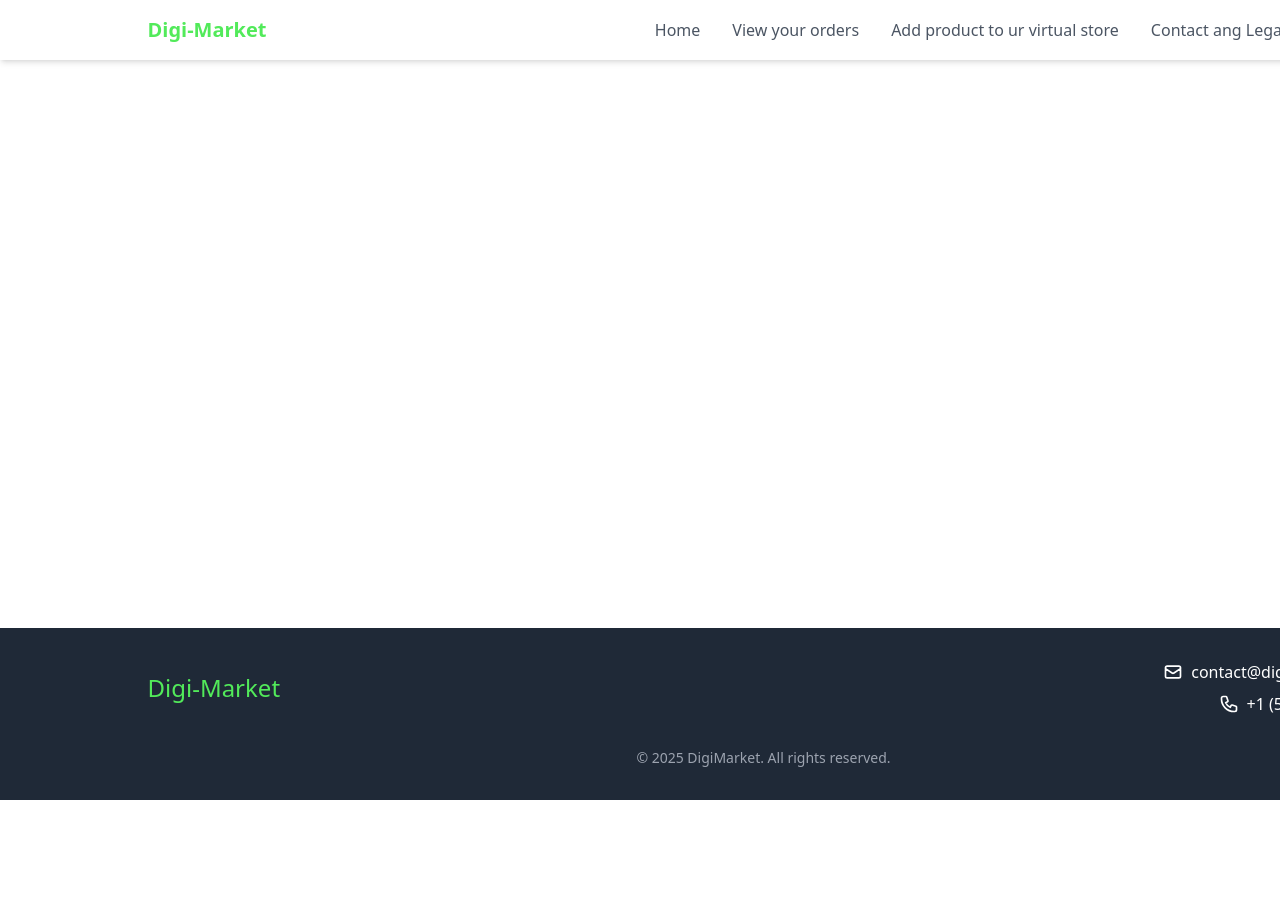
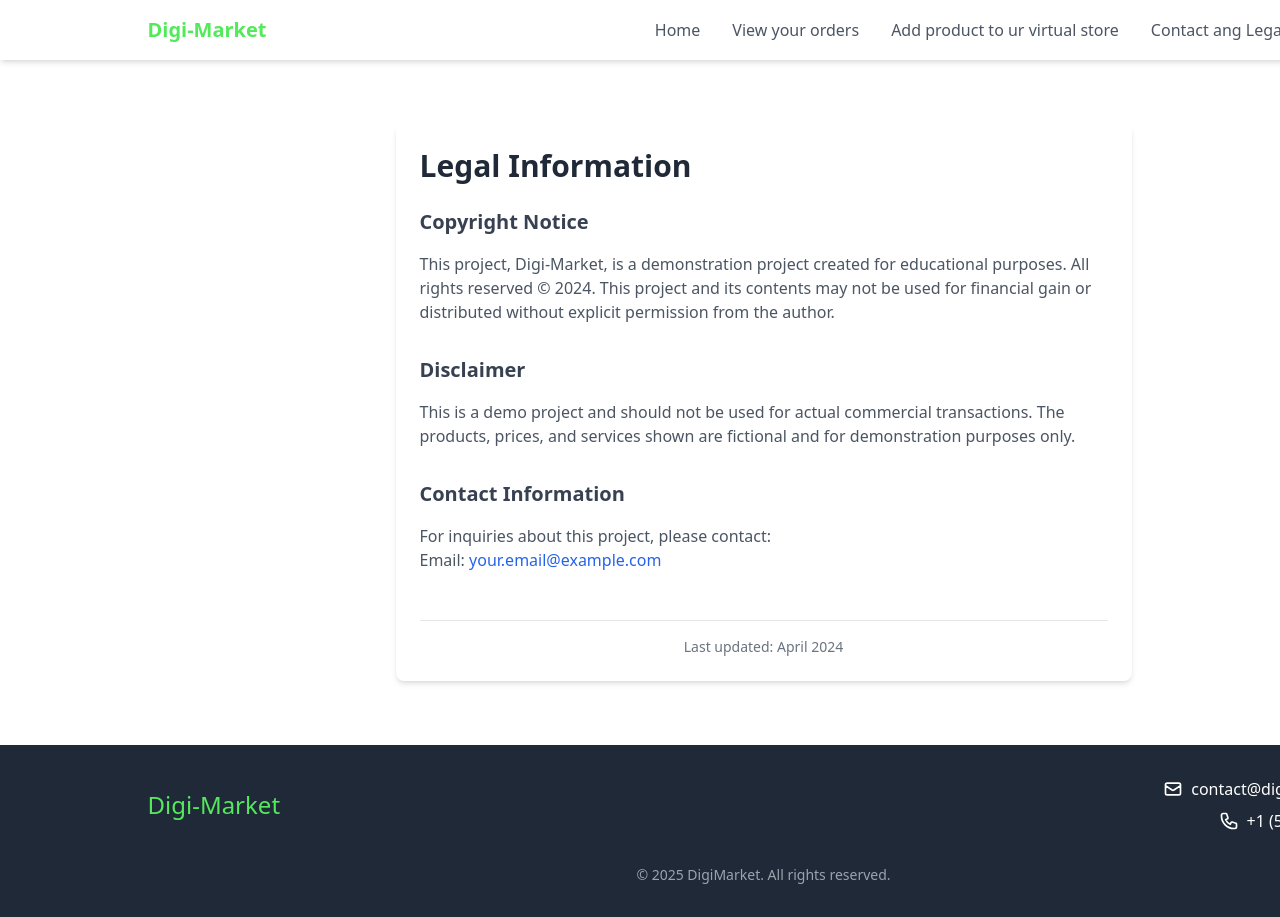
Before and after one commit to nyk-o-brown/digi-market, a React (Vite) app in the folder digi-market/: page /Legalandinfo in a window 1280 px wide. Shown: the top 917 px of the page. Before the commit the page ends 800 px from the top, so only its background shows below. Built offline with nearby package versions, Linux system fonts and the light colour scheme.

Commit message:
msg : improved add button msg : added legal and info page nxt :

```diff
--- a/digi-market/src/App.jsx
+++ b/digi-market/src/App.jsx
@@ -8,6 +8,7 @@ import Hardware from './pages/hardware'  // Add this import
 import AddProduct from './pages/AddProduct'  // Make sure this path is correct
 import ServicesPage from './pages/services'
 import OrderPage from './pages/OrderPage';
+import LegalAndInfo from './pages/Legalandinfo';
 
 function App() {
   return (
@@ -21,7 +22,8 @@ function App() {
           <Route path="/hardware" element={<Hardware />} /> {/* Changed from Hardwares to Hardware */}
           <Route path="/AddProduct" element={<AddProduct />} /> {/* Updated to match URL case */}
           <Route path="/services" element={<ServicesPage />} />
-          <Route path="/order" element={<OrderPage />} />
+          <Route path="/Orderpage" element={<OrderPage />} />
+          <Route path="/Legalandinfo" element={<LegalAndInfo />} />
         </Routes>
       </main>
       <Footer />
--- a/digi-market/src/components/header.jsx
+++ b/digi-market/src/components/header.jsx
@@ -20,7 +20,7 @@ const Header = () => {
             <a href="/AddProduct" className="text-gray-600 hover:text-gray-900 transition duration-300">
               Add product to ur virtual store
             </a>
-            <a href="/Topitems" className="text-gray-600 hover:text-gray-900 transition duration-300">
+            <a href="/Legalandinfo" className="text-gray-600 hover:text-gray-900 transition duration-300">
               Contact ang Legal information
             </a>
           </div>
--- a/digi-market/src/components/productitem.jsx
+++ b/digi-market/src/components/productitem.jsx
@@ -61,22 +61,17 @@ const Products = ({ category }) => {
               />
               <button
                 onClick={() => handleAddToOrder(product)}
-                className="absolute top-2 right-2 w-8 h-8 bg-green-500 rounded-full text-white opacity-0 group-hover:opacity-100 transition-opacity duration-300 flex items-center justify-center hover:bg-green-600"
+                className="absolute top-2 right-2 opacity-0 group-hover:opacity-100 transition-opacity duration-300"
               >
-                <svg
-                  xmlns="http://www.w3.org/2000/svg"
-                  fill="none"
-                  viewBox="0 0 24 24"
-                  stroke="currentColor"
-                  className="w-5 h-5"
-                >
-                  <path
-                    strokeLinecap="round"
-                    strokeLinejoin="round"
-                    strokeWidth={2}
-                    d="M12 4v16m8-8H4"
-                  />
-                </svg>
+                <img
+                  src="/images/add-to-cart.png"
+                  alt="Add to cart"
+                  className="w-8 h-8 hover:scale-110 transition-transform duration-200"
+                  onError={(e) => {
+                    console.error('Cart icon failed to load');
+                    e.target.style.display = 'none';
+                  }}
+                />
               </button>
             </div>
             <h2 className="text-xl font-bold mb-2">{product.title}</h2>
--- /dev/null
+++ b/digi-market/src/pages/Legalandinfo.jsx
@@ -0,0 +1,46 @@
+import React from 'react';
+
+const LegalAndInfo = () => {
+  return (
+    <div className="container mx-auto px-4 py-8 max-w-3xl">
+      <div className="bg-white rounded-lg shadow-md p-6">
+        <h1 className="text-3xl font-bold mb-6 text-gray-800">Legal Information</h1>
+
+        <section className="mb-8">
+          <h2 className="text-xl font-semibold mb-4 text-gray-700">Copyright Notice</h2>
+          <p className="text-gray-600 mb-4">
+            This project, Digi-Market, is a demonstration project created for educational purposes.
+            All rights reserved © 2024. This project and its contents may not be used for financial
+            gain or distributed without explicit permission from the author.
+          </p>
+        </section>
+
+        <section className="mb-8">
+          <h2 className="text-xl font-semibold mb-4 text-gray-700">Disclaimer</h2>
+          <p className="text-gray-600 mb-4">
+            This is a demo project and should not be used for actual commercial transactions.
+            The products, prices, and services shown are fictional and for demonstration purposes only.
+          </p>
+        </section>
+
+        <section className="mb-8">
+          <h2 className="text-xl font-semibold mb-4 text-gray-700">Contact Information</h2>
+          <p className="text-gray-600">
+            For inquiries about this project, please contact:<br />
+            Email: <a href="mailto:your.email@example.com" className="text-blue-600 hover:underline">
+              your.email@example.com
+            </a>
+          </p>
+        </section>
+
+        <footer className="mt-12 pt-4 border-t border-gray-200">
+          <p className="text-sm text-gray-500 text-center">
+            Last updated: April 2024
+          </p>
+        </footer>
+      </div>
+    </div>
+  );
+};
+
+export default LegalAndInfo;
```
Also changed, not shown: digi-market/src/components/Topitems.jsx (deleted).
